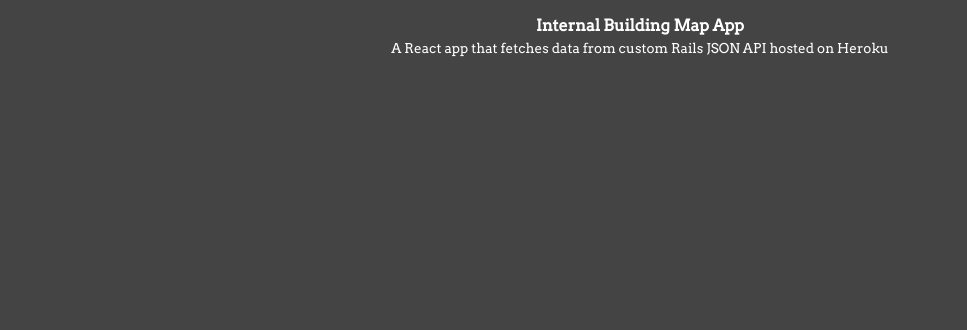
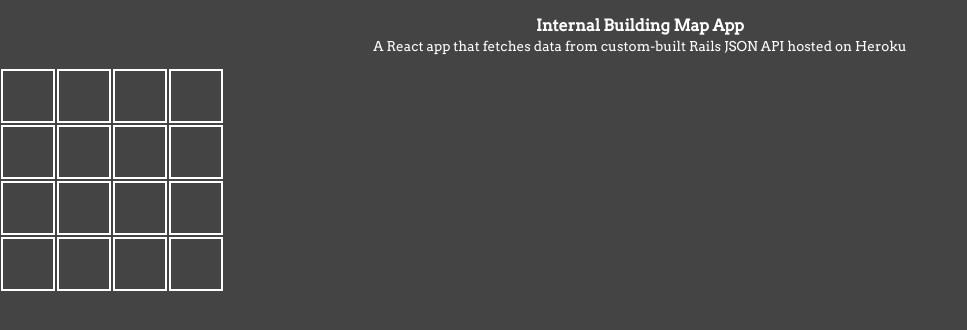
Before and after one commit to msantam2/internal-building-map-app, a React (Create React App) app: page / in a window 1280 px wide. Shown: the top 330 px of the page, without its empty margins (0-967 px from the left). Built offline with nearby package versions, Linux system fonts and the light colour scheme; no server answers.

Commit message:
Successfully render Map component (grid of MapUnit components), with styling

```diff
--- a/src/App.js
+++ b/src/components/App.js
@@ -1,17 +1,17 @@
 import React, { Component } from 'react';
 import axios from 'axios';
-import './App.css';
+import '../stylesheets/App.css';
+import Map from './Map';
 
 class App extends Component {
   constructor() {
     super();
-    this.state = { data: {} };
+    this.state = { featureData: {} };
   }
   componentDidMount() {
     axios.get("https://building-map-api.herokuapp.com/")
       .then(res => {
-        console.log(res.data);
-        // this.setState({ data: res.data });
+        this.setState({ featureData: res.data });
       })
       .catch(err => {
         console.log(err);
@@ -23,10 +23,10 @@
       <div className="app">
         <strong><p className='app-title'>Internal Building Map App</p></strong>
         <p className='app-subtitle'>
-          A React app that fetches data from custom Rails JSON API hosted on Heroku
+          A React app that fetches data from custom-built Rails JSON API hosted on Heroku
         </p>
 
-
+        <Map featureData={this.state.featureData} dimensions={4} />
       </div>
     );
   }
--- /dev/null
+++ b/src/components/Map.js
@@ -0,0 +1,71 @@
+import React, { Component } from 'react';
+import '../stylesheets/Map.css';
+import MapUnit from './MapUnit';
+
+class Map extends Component {
+  render() {
+    this.structureFeatureData();
+
+    return (
+      <div className="map">
+        {this.renderRows()}
+      </div>
+    );
+  }
+
+  renderRows() {
+    const { dimensions } = this.props;
+    // We are setting up the map to have an origin point (0, 0) at the
+    // TOP-LEFT of the map.
+    // Also, each MapUnit will be defined, and located, by its BOTTOM-LEFT point
+    // Thus, "yCoords" effectively represents each row. i.e. the first row is down one, or -1. This is so its first MapUnit, then, will have a bottom-left point with a yCoord of -1. This way everything lines up.
+    let yCoords = [];
+    for (let i = -1; i >= -dimensions; i--) {
+      yCoords.push(i);
+    }
+
+    return yCoords.map(yCoord => (
+        <div key={yCoord} className="map-row">
+          {this.renderMapUnits(yCoord)}
+        </div>
+      )
+    );
+  }
+
+  renderMapUnits(yCoord) {
+    const { dimensions } = this.props;
+    let xCoords = [];
+    for (let i = 0; i < dimensions; i++) {
+      xCoords.push(i);
+    }
+
+    return xCoords.map(xCoord => {
+      const cartesianPoint = `(${xCoord}, ${yCoord})`;
+      const name = this.FEATURES[cartesianPoint];
+      const sideToHighlight = null;
+
+      return (
+        <MapUnit
+          key={cartesianPoint}
+          cartesianPoint={cartesianPoint}
+          name={name}
+          sideToHighlight={sideToHighlight}
+        />
+      );
+    });
+  }
+
+  structureFeatureData() {
+    const { featureData } = this.props;
+    this.FEATURES = {};
+    for (let featureId in featureData) {
+      if (featureData.hasOwnProperty(featureId)) {
+        let cartesianPoint = featureData[featureId].coordinate.cartesian_point;
+        let name = featureData[featureId].name;
+        this.FEATURES[cartesianPoint] = name;
+      }
+    }
+  }
+}
+
+export default Map;
--- /dev/null
+++ b/src/components/MapUnit.js
@@ -0,0 +1,17 @@
+import React from 'react';
+import '../stylesheets/MapUnit.css';
+
+const MapUnit = ({ cartesianPoint, name, sideToHighlight }) => {
+  let style;
+  if (name) {
+    style = { "backgroundColor": "orange" };
+  }
+
+  return (
+    <div className="map-unit" style={style}>
+      <p className="map-unit-name">{name}</p>
+    </div>
+  );
+};
+
+export default MapUnit;
--- a/src/index.js
+++ b/src/index.js
@@ -1,6 +1,6 @@
 import React from 'react';
 import ReactDOM from 'react-dom';
-import App from './App';
+import App from './components/App';
 import './index.css';
 
 ReactDOM.render(
--- a/src/App.css
+++ b/src/stylesheets/App.css
@@ -3,10 +3,10 @@
 }
 
 .app-title {
-  margin-bottom: 5px;
+  margin-bottom: 3px;
 }
 
 .app-subtitle {
-  margin-top: 5px;
+  margin-top: 3px;
   font-size: 13.5px;
 }
--- /dev/null
+++ b/src/stylesheets/Map.css
@@ -0,0 +1,3 @@
+.map-row {
+  display: flex;
+}
--- /dev/null
+++ b/src/stylesheets/MapUnit.css
@@ -0,0 +1,14 @@
+.map-unit {
+  display: flex;
+  justify-content: center;
+  align-items: center;
+  width: 50px;
+  height: 50px;
+  border: 2.5px solid rgb(255, 255, 255);
+  margin: 1px;
+}
+
+.map-unit-name {
+  font-size: 8px;
+  color: black;
+}
```
Also changed, not shown: src/logo.svg (deleted), 1 other file (tests, documents, lock files or other folders).
